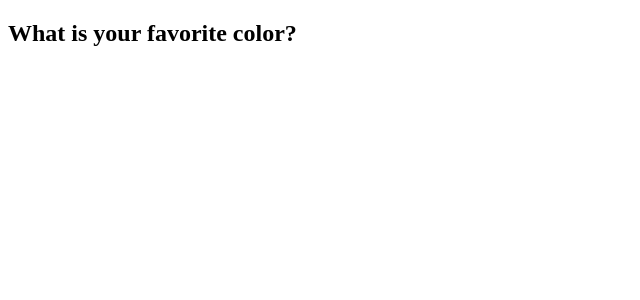
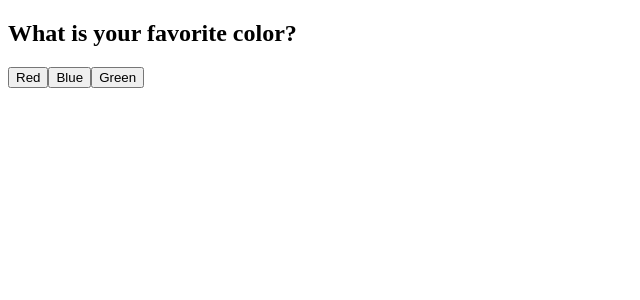
Before and after one commit to Pavlo-Tymoshchuk/obrio-questionnaire, a Next.js app: page /survey1/q1 in a window 1280 px wide. Shown: the top 300 px of the page, without its empty margins (0-640 px from the left). Built offline with nearby package versions, Linux system fonts and the light colour scheme.

Commit message:
update structure

```diff
--- a/package.json
+++ b/package.json
@@ -9,9 +9,11 @@
     "lint": "next lint"
   },
   "dependencies": {
+    "@reduxjs/toolkit": "^2.6.1",
     "next": "15.2.1",
     "react": "^19.0.0",
-    "react-dom": "^19.0.0"
+    "react-dom": "^19.0.0",
+    "react-redux": "^9.2.0"
   },
   "devDependencies": {
     "@eslint/eslintrc": "^3",
--- a/src/app/[surveyId]/[id]/page.tsx
+++ b/src/app/[surveyId]/[id]/page.tsx
@@ -1,10 +1,12 @@
-import { notFound, redirect } from 'next/navigation'
+import { notFound } from 'next/navigation'
 import { getSurveyConfig, getAllSurveyIds } from '@/utils/getSurveyConfig'
+
+import ChoiceQuestion from '@/components/ChoiceQuestion'
 
 export function generateStaticParams() {
     const surveyIds = getAllSurveyIds()
 
-    return surveyIds.flatMap((surveyId) => {
+    return surveyIds.map((surveyId) => {
         const surveyConfig = getSurveyConfig(surveyId)
         if (!surveyConfig) return []
 
@@ -15,7 +17,11 @@ export function generateStaticParams() {
     })
 }
 
-export default function QuestionPage({ params }: { params: { surveyId: string; id: string } }) {
+interface QuestionPageProps {
+    params: { surveyId: string; id: string }
+}
+
+export default function QuestionPage({ params }: QuestionPageProps) {
     const surveyConfig = getSurveyConfig(params.surveyId)
 
     if (!surveyConfig) return notFound()
@@ -23,9 +29,5 @@ export default function QuestionPage({ params }: { params: { surveyId: string; i
 
     if (!question) return notFound()
 
-    return (
-        <>
-            <h2>{question.text}</h2>
-        </>
-    )
+    return <ChoiceQuestion question={question} surveyId={params.surveyId} />
 }
--- a/src/app/layout.tsx
+++ b/src/app/layout.tsx
@@ -1,5 +1,7 @@
 import type { Metadata } from 'next'
 import { Open_Sans } from 'next/font/google'
+
+import { Providers } from '@/store'
 
 const openSans = Open_Sans({
     weight: ['400', '700'],
@@ -21,7 +23,9 @@ export default function RootLayout({
     return (
         <html lang="en">
             <body className={openSans.variable}>
-                <main>{children}</main>
+                <Providers>
+                    <main>{children}</main>
+                </Providers>
             </body>
         </html>
     )
--- /dev/null
+++ b/src/components/ChoiceQuestion/index.tsx
@@ -0,0 +1,54 @@
+'use client'
+
+import { useRouter } from 'next/navigation'
+import { useAppSelector } from '@/store/Store'
+import { useDispatch } from 'react-redux'
+import { saveAnswer, goBack } from '@/store/reducers/survey'
+
+import { SurveyOption, SurveyQuestion } from '@/dto/surveyQuestion.type'
+
+interface ChoiceQuestionProps {
+    question: SurveyQuestion
+    surveyId: string
+}
+
+export default function ChoiceQuestion({ question, surveyId }: ChoiceQuestionProps) {
+    const history = useAppSelector((state) => state.survey.history[surveyId])
+    const dispatch = useDispatch()
+    const router = useRouter()
+
+    const handleAnswer = (answerData: SurveyOption) => {
+        dispatch(saveAnswer({ questionId: question.id, answer: answerData.value, surveyId }))
+
+        if (answerData.nextQuestionId) {
+            router.push(`/${surveyId}/${answerData.nextQuestionId}`)
+        } else {
+            router.push('/results')
+        }
+    }
+
+    const handleBack = () => {
+        if (history && history.length) {
+            dispatch(goBack({ surveyId }))
+            router.push(`/${surveyId}/${history[history.length - 1]}`)
+        }
+    }
+
+
+
+    return (
+        <>
+            {history && history.length && (
+                <button onClick={handleBack} style={{ marginTop: '10px' }}>
+                    Back
+                </button>
+            )}
+            <h2>{question.text}</h2>
+            {question.options.map((option: SurveyOption) => (
+                <button key={option.value} onClick={() => handleAnswer(option)}>
+                    {option.label}
+                </button>
+            ))}
+        </>
+    )
+}
--- /dev/null
+++ b/src/store/Providers.tsx
@@ -0,0 +1,9 @@
+'use client'
+
+import { ReactNode } from 'react'
+import { store } from './'
+import { Provider } from 'react-redux'
+
+export function Providers({ children }: { children: ReactNode }) {
+    return <Provider store={store}>{children}</Provider>
+}
--- /dev/null
+++ b/src/store/Store.ts
@@ -0,0 +1,14 @@
+import { configureStore } from '@reduxjs/toolkit'
+import survey from './reducers/survey'
+
+import { useDispatch, useSelector, TypedUseSelectorHook } from 'react-redux'
+
+export const store = configureStore({
+    reducer: {
+        survey,
+    },
+})
+
+export const useAppDispatch: () => typeof store.dispatch = useDispatch
+export const useAppSelector: TypedUseSelectorHook<ReturnType<typeof store.getState>> = useSelector
+export type RootState = ReturnType<typeof store.getState>
--- /dev/null
+++ b/src/store/index.ts
@@ -0,0 +1,2 @@
+export { store } from './Store'
+export { Providers } from './Providers'
--- /dev/null
+++ b/src/store/reducers/survey.ts
@@ -0,0 +1,75 @@
+import { createSlice, PayloadAction } from '@reduxjs/toolkit'
+
+interface SurveyState {
+    answers: Record<string, Record<string, string>>
+    history: Record<string, string[]>
+}
+
+const loadFromLocalStorage = (key: string) => {
+    if (typeof window !== 'undefined') {
+        const data = localStorage.getItem(key)
+        return data ? JSON.parse(data) : null
+    }
+    return null
+}
+
+const initialState: SurveyState = {
+    answers: loadFromLocalStorage('survey_answers') || {},
+    history: loadFromLocalStorage('survey_history') || {},
+}
+
+const saveToLocalStorage = (key: string, value: any) => {
+    if (typeof window !== 'undefined') {
+        localStorage.setItem(key, JSON.stringify(value))
+    }
+}
+
+const surveySlice = createSlice({
+    name: 'survey',
+    initialState,
+    reducers: {
+        saveAnswer: (state, action: PayloadAction<{ surveyId: string; questionId: string; answer: string }>) => {
+            const { surveyId, questionId, answer } = action.payload
+
+            if (!state.answers[surveyId]) {
+                state.answers[surveyId] = {}
+            }
+            state.answers[surveyId][questionId] = answer
+
+            if (!state.history[surveyId]) {
+                state.history[surveyId] = []
+            }
+            state.history[surveyId].push(questionId)
+
+            saveToLocalStorage('survey_answers', state.answers)
+            saveToLocalStorage('survey_history', state.history)
+        },
+
+        goBack: (state, action: PayloadAction<{ surveyId: string }>) => {
+            const { surveyId } = action.payload
+            if (state.history[surveyId]?.length > 1) {
+                state.history[surveyId].pop()
+                saveToLocalStorage('survey_history', state.history)
+            }
+        },
+
+        resetSurvey: (state, action: PayloadAction<{ surveyId: string }>) => {
+            const { surveyId } = action.payload
+            delete state.answers[surveyId]
+            delete state.history[surveyId]
+
+            saveToLocalStorage('survey_answers', state.answers)
+            saveToLocalStorage('survey_history', state.history)
+        },
+
+        clearLocalStorage: () => {
+            if (typeof window !== 'undefined') {
+                localStorage.removeItem('survey_answers')
+                localStorage.removeItem('survey_history')
+            }
+        },
+    },
+})
+
+export const { saveAnswer, goBack, resetSurvey, clearLocalStorage } = surveySlice.actions
+export default surveySlice.reducer
```
Also changed, not shown: src/app/results/page.tsx (added, +7 -0 lines), src/dto/surveyQuestion.type.ts (+7 -7 lines), src/utils/getSurveyConfig.ts (+7 -7 lines), 1 other file (tests, documents, lock files or other folders).
